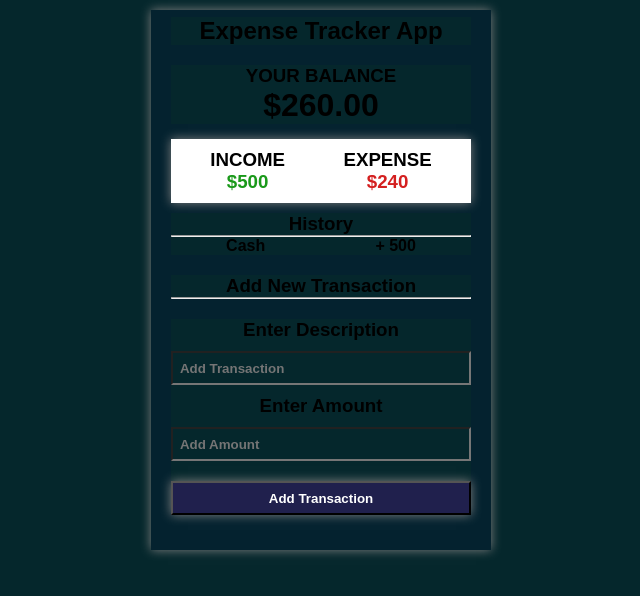
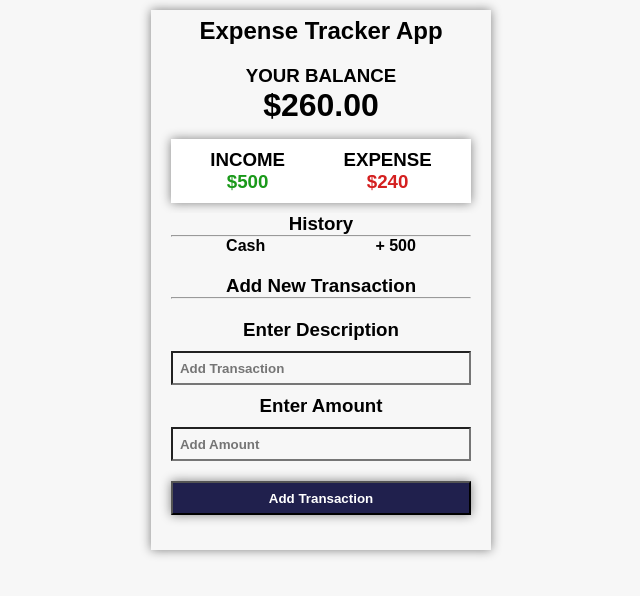
Before and after one commit to AhmedShaykh/Expense-Tracker-App-With-React.JS, a React (Create React App) app: page / in a window 1280 px wide. Shown: the top 596 px of the page, without its empty margins (319-959 px from the left). Built offline with nearby package versions, Linux system fonts and the light colour scheme; the HTML template or start-up script is replaced by a standard one.

Commit message:
It's Time To Push !

```diff
--- a/src/App.css
+++ b/src/App.css
@@ -3,7 +3,7 @@
   margin: 0%;
   box-sizing: border-box;
   font-family: 'Poppins', sans-serif;
-  background-color: #05272c;
+  background-color: #f7f7f7;
 }
 
 .header {
@@ -15,7 +15,7 @@
   max-width: 340px;
   min-height: 540px;
   margin: 0 auto;
-  background-color: #04222f;
+  background-color: #f7f7f7;
   box-shadow: 0 0 10px grey;
   margin-top: 10px;
   margin-bottom: 10px;
```
